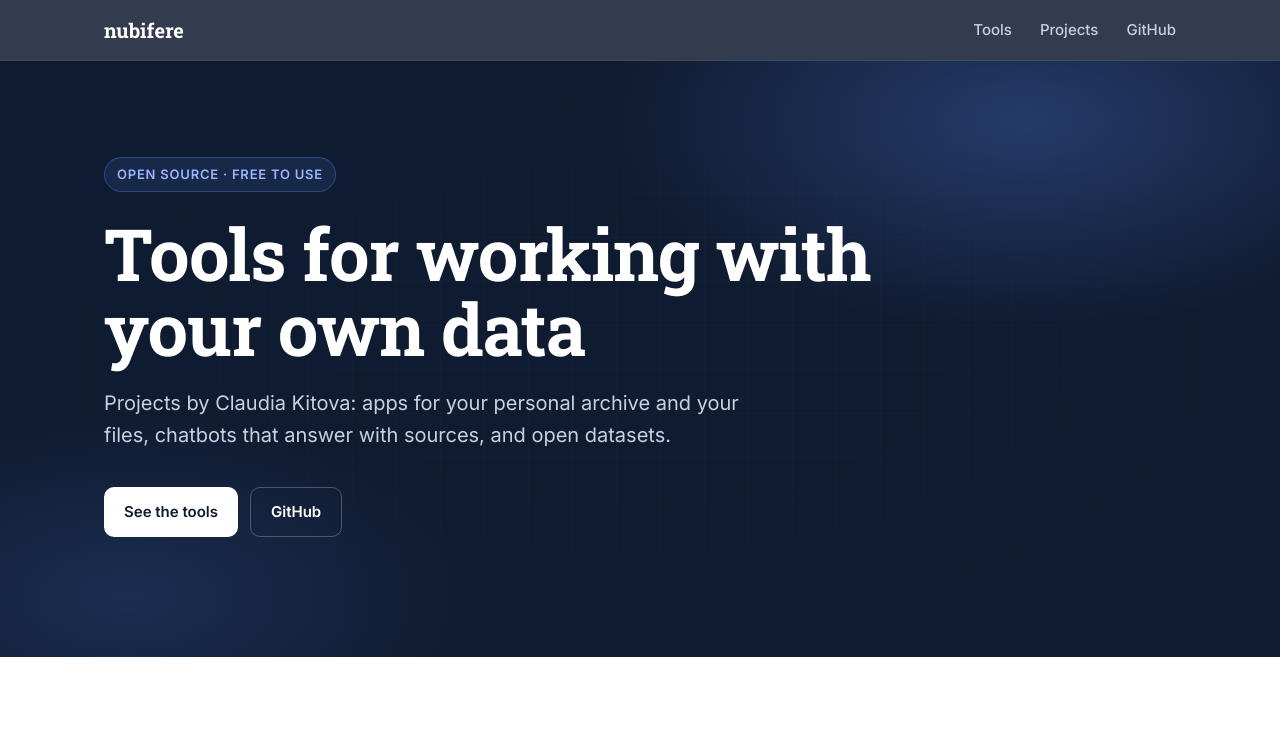
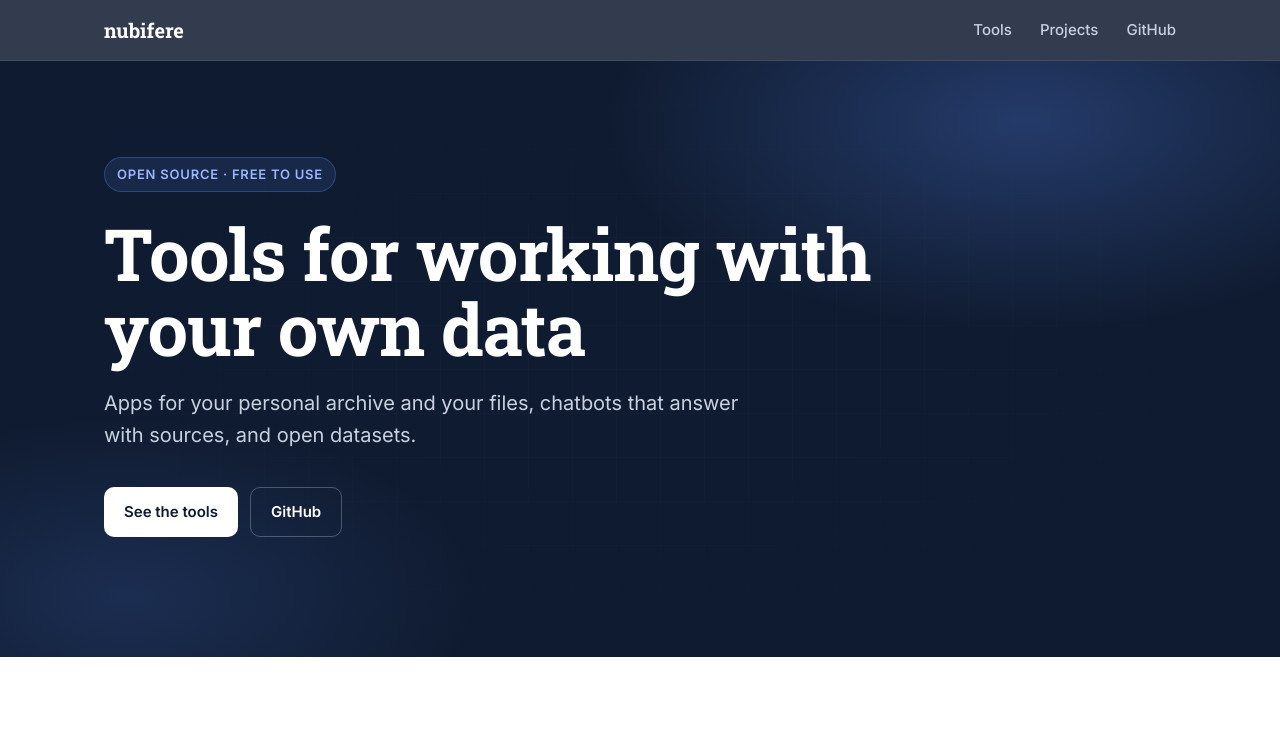
Before and after one commit to nubifere/nubifere.github.io, a plain HTML site: page index.html in a window 1280 px wide. Shown: the top 750 px of the page. Drawn offline with Linux system fonts and the light colour scheme.

Commit message:
Shorten the intro line

```diff
--- a/index.html
+++ b/index.html
@@ -117,7 +117,7 @@
   <div class="wrap">
     <span class="eyebrow">Open source · Free to use</span>
     <h1>Tools for working with your own data</h1>
-    <p>Projects by Claudia Kitova: apps for your personal archive and your files, chatbots that answer with sources, and open datasets.</p>
+    <p>Apps for your personal archive and your files, chatbots that answer with sources, and open datasets.</p>
     <div class="cta">
       <a class="btn btn-primary" href="#tools">See the tools</a>
       <a class="btn btn-ghost" href="https://github.com/nubifere">GitHub</a>
```
